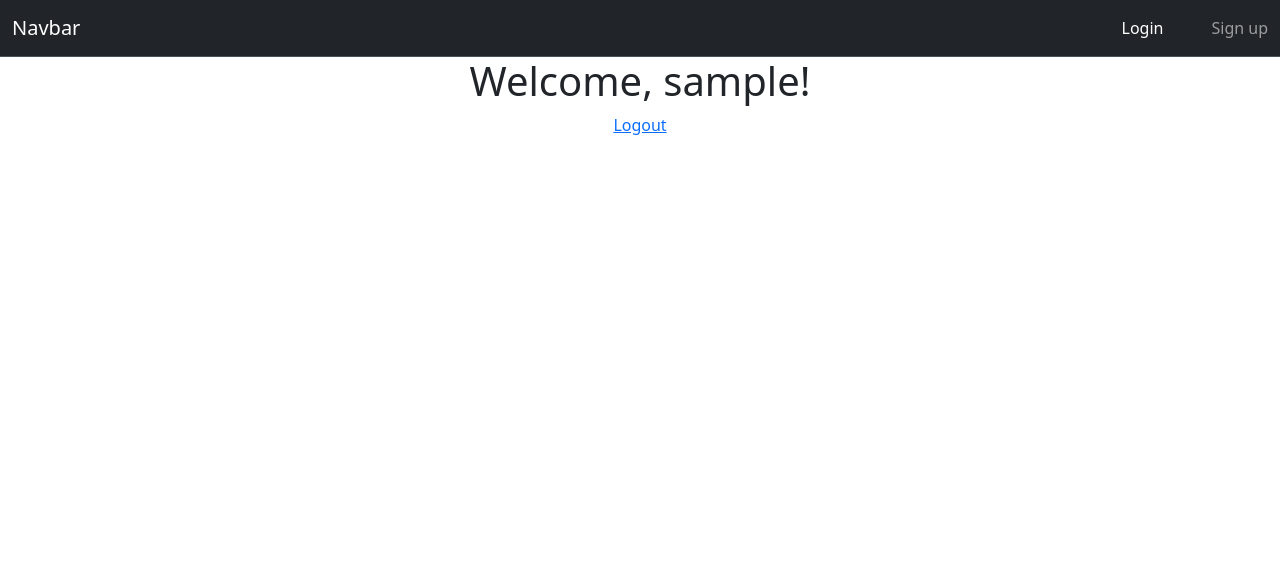
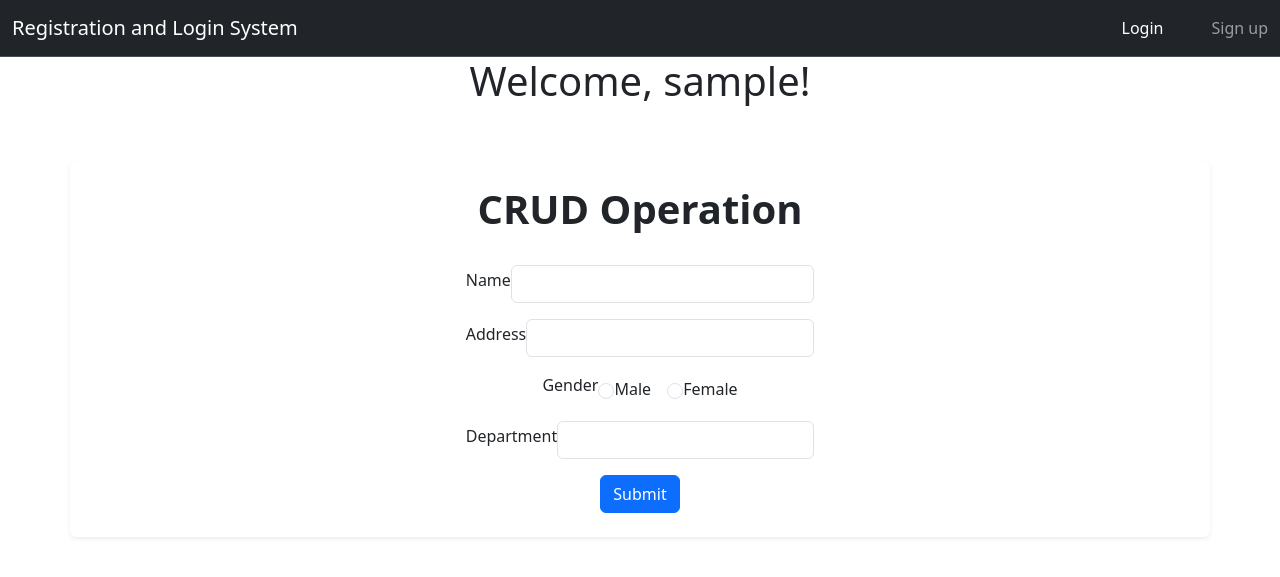
Before and after one commit to Itsjustme27/Login-Signup, a PHP site: page /pages/dashboard.php in a window 1280 px wide. Shown: the top 577 px of the page. Run offline with PHP 8.4, Linux system fonts and the light colour scheme; the visitor is signed in with stand-in values (Sample User, id 1); a stand-in replaces the project's code that opens the database connection; some libraries are stand-ins or nearby versions.

Commit message:
Initializing CRUD

```diff
--- a/config/Database.php
+++ b/config/Database.php
@@ -78,6 +78,22 @@ class Database
         }
     }
 
+    public function createTableCrud() {
+        $sql = "CREATE TABLE employee(
+                `S.N.` INT AUTO_INCREMENT PRIMARY KEY,
+                Name VARCHAR(255) NOT NULL,
+                Address VARCHAR(255) NOT NULL,
+                Gender VARCHAR(255) NOT NULL,
+                Department VARCHAR(255) NOT NULL
+        )";
+
+        if($this->conn->query($sql)) {
+            echo "Table 'employee' created succcessfully";
+        } else {
+            echo "Failed to create table.";
+        }
+    }
+
     // Method for inserting da data from form
     public function registerUser($username, $email, $password) {
         $sql = "INSERT INTO users (username, email,password)
@@ -96,14 +112,45 @@ class Database
         }
     }
 
+    public function registerEmployee($name, $address, $gender, $department) {
+        $sql = "INSERT INTO employee (Name, Address, Gender, Department)
+                VALUES (?, ?, ?, ?)";
+
+        $stmt = $this->conn->prepare($sql);
+        if (!$stmt) {
+            echo "Prepare failed: " . $this->conn->error; // Debugging prepared statement issues
+            return false;
+        }
+
+        $stmt->bind_param("ssss", $name, $address, $gender, $department);
+
+        if ($stmt->execute()) {
+            return true;
+        } else {
+            echo "Execution failed: " . $stmt->error; // Debugging execution issues
+            return false;
+        }
+    }
+
+    public function viewTableEmployee() {
+        $sql = "SELECT * FROM employee";
+        $stmt = $this->conn->prepare($sql);
+        if($stmt->execute()) {
+            return true;
+        } else {
+            echo "Failed to fetch data: " . $stmt->error . "";
+        }
+    }
     // Just a method for closing connection after finishing da business
     public function closeConnection() {
         $this->conn->close();
     }
-
 }
 
 // $db = new Database();
 // $db->createTable();
 // $db->closeConnection();
+// $db = new Database();
+// $db->createTableCrud();
+// $db->closeConnection();
 ?>
--- a/includes/header.php
+++ b/includes/header.php
@@ -12,7 +12,7 @@
 <body>
     <nav class="navbar bg-dark border-bottom border-body" data-bs-theme="dark">
         <div class="container-fluid">
-            <a class="navbar-brand">Navbar</a>
+            <a class="navbar-brand">Registration and Login System</a>
             <form class="d-flex flex-row" role="search">
                 <ul class="navbar-nav me-auto mb-2 mb-lg-0 d-flex flex-row gap-5">
                     <li class="nav-item">
--- a/pages/dashboard.php
+++ b/pages/dashboard.php
@@ -6,12 +6,15 @@
     <meta name="viewport" content="width=device-width, initial-scale=1.0">
     <title>Dashboard</title>
     <link rel="stylesheet" href="../assets/css/dashboard.css">
+    <link href="https://cdn.jsdelivr.net/npm/bootstrap@5.3.3/dist/css/bootstrap.min.css" rel="stylesheet"
+        integrity="sha384-QWTKZyjpPEjISv5WaRU9OFeRpok6YctnYmDr5pNlyT2bRjXh0JMhjY6hW+ALEwIH" crossorigin="anonymous">
 </head>
 
 <body>
     <?php
     session_start();
     require '../includes/header.php';
+    include '../config/Database.php';
 
     if (!isset($_SESSION["username"])) {
         header("Location: login.php");
@@ -22,9 +25,65 @@
     <div>
         <h1> Welcome, " . $_SESSION['username'] . "!</h1>
     </div>";
+
+
+    if($_SERVER['REQUEST_METHOD'] === "POST") {
+        $name = htmlspecialchars($_POST['name']);
+        $address = htmlspecialchars($_POST['address']);
+        $gender = htmlspecialchars($_POST['gender']);
+        $department = htmlspecialchars($_POST['department']);
+
+        if(!empty($name) && !empty($address) && !empty($gender) && !empty($department)) {
+            $db = new Database();
+            $result = $db->registerEmployee($name, $address, $gender, $department);
+
+            if($result) {
+                header("Location: ./view.php");
+                exit;
+            } else {
+                echo "Invalid Credentials";
+            }
+        }
+
+
+    }
+
     ?>
-    <div>
-        <a href="../sessions/logout.php">Logout</a>
-    </div>
+    <div class="container d-flex flex-column mt-5 p-4 bg-white rounded shadow-sm">
+        <div class="header text-center mb-4">
+            <h1 class="fw-bold">CRUD Operation</h1>
+        </div>
+        <div class="form">
+            <form action="dashboard.php" method="post">
+                <div class="mb-3">
+                    <label for="name" class="form-label">Name</label><br>
+                    <input type="text" name="name" id="name" class="form-control" required>
+                </div>
+                <div class="mb-3">
+                    <label for="address" class="form-label">Address</label><br>
+                    <input type="text" name="address" id="address" class="form-control" required>
+                </div>
+                <div class="mb-3">
+                    <label for="gender" class="form-label">Gender</label>
+                    <div>
+                        <input type="radio" id="male" name="gender" value="male" class="form-check-input">
+                        <label for="male" class="form-check-label me-3">Male</label>
+                        <input type="radio" id="female" name="gender" value="female" class="form-check-input">
+                        <label for="female" class="form-check-label">Female</label>
+                    </div>
+                </div>
+                <div class="mb-3">
+                    <label for="department" class="form-label">Department</label><br>
+                    <input type="text" name="department" id="department" class="form-control" required>
+                </div>
+                <div class="text-center">
+                    <button type="submit" class="btn btn-primary">Submit</button>
+                </div>
+            </form>
+        </div>
+    <script src="https://cdn.jsdelivr.net/npm/bootstrap@5.3.3/dist/js/bootstrap.bundle.min.js"
+        integrity="sha384-YvpcrYf0tY3lHB60NNkmXc5s9fDVZLESaAA55NDzOxhy9GkcIdslK1eN7N6jIeHz"
+        crossorigin="anonymous"></script>
 </body>
+
 </html>
```
Also changed, not shown: pages/view.php (added, +51 -0 lines).
